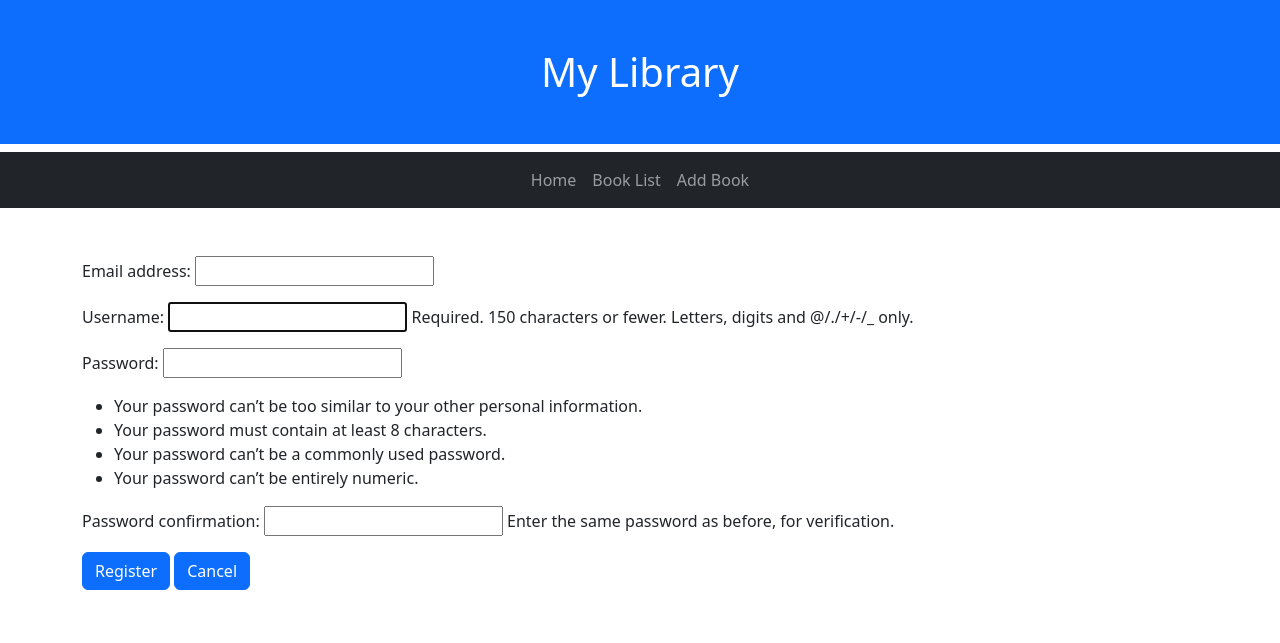
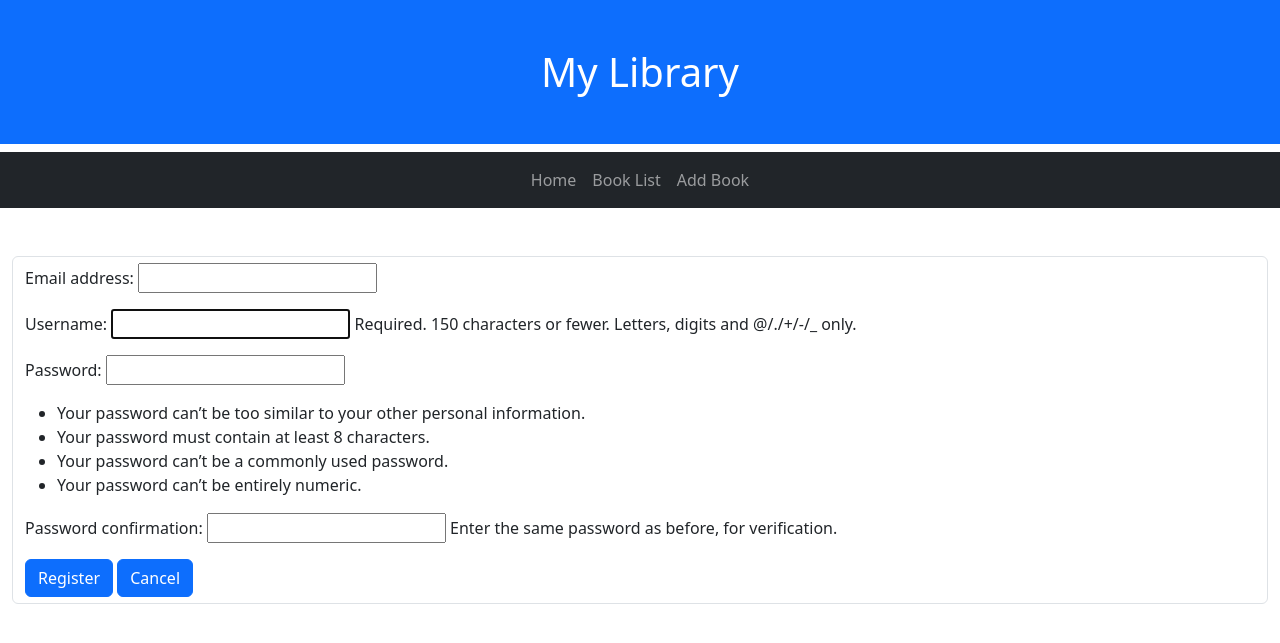
Before and after one commit to Alimeril/My_Library, a Django app: page /SignUpPage/ in a window 1280 px wide. Shown: the top 643 px of the page. Run offline with Django 5.2, Linux system fonts and the light colour scheme.

Commit message:
Editing user form bootstrap

```diff
--- a/library/templates/library/user_form.html
+++ b/library/templates/library/user_form.html
@@ -6,8 +6,8 @@ Add Books
 
 {% block content %}
 
-<div class="container pt-5">
-    <form method = 'POST'>
+<div class="container-fluid pt-5">
+    <form class="form-control was-validated" method = 'POST'>
         {% csrf_token %}
         <div>
             {{form.as_p}}
```
